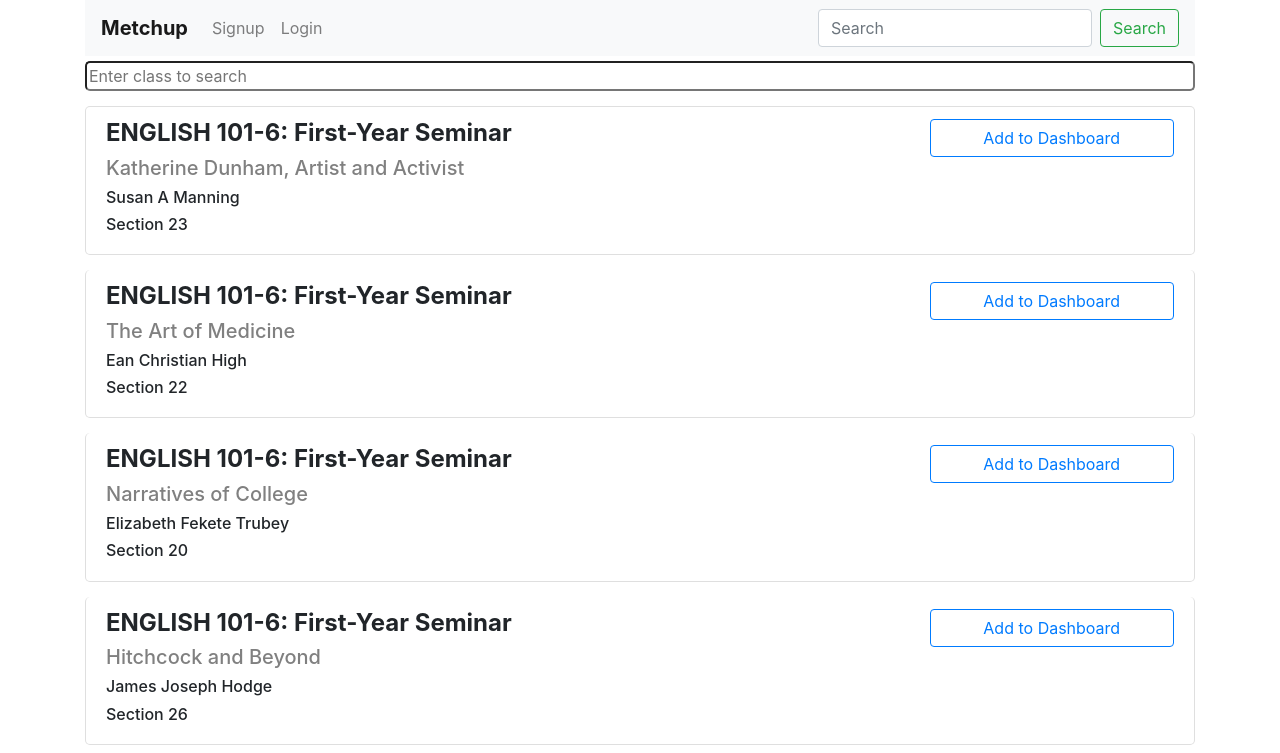
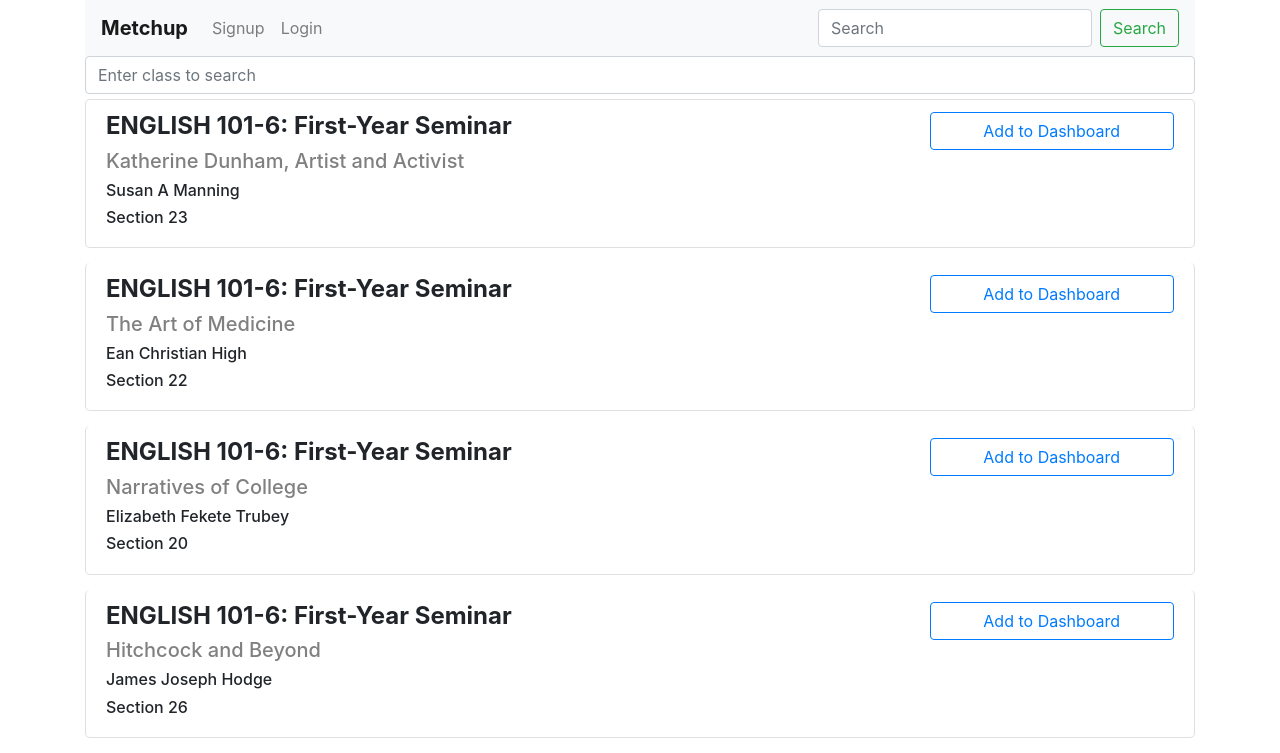
Before and after one commit to bobeatslollipop/Metch_up, a React (Create React App) app: page /search in a window 1280 px wide. Shown: the top 753 px of the page. Built offline with nearby package versions, Linux system fonts and the light colour scheme; no server answers.

Commit message:
Update ClassSearch.js

```diff
--- a/src/containers/ClassSearch.js
+++ b/src/containers/ClassSearch.js
@@ -1,5 +1,5 @@
 import React from "react";
-import { ListGroup, ListGroupItem, Row, Col, Button, Container } from "react-bootstrap";
+import { ListGroup, ListGroupItem, Row, Col, Button, Container, FormControl } from "react-bootstrap";
 import data from "../data/4770/courses.json";
 import { useState } from 'react';
 import "./ClassSearch.css";
@@ -60,7 +60,12 @@ export default function ClassSearch(props) {
   return (
     <Container>
       <ListGroup>
-        <input type="text" placeholder="Enter class to search" style={elementStyle} onChange={e => setInput(e.target.value)} block />
+        <FormControl
+          aria-label="Default"
+          aria-describedby="inputGroup-sizing-default"
+          onChange={e => setInput(e.target.value)}
+          placeholder="Enter class to search"
+        />
         {courses}
         <h4>{search_text}</h4>
       </ListGroup>
```
